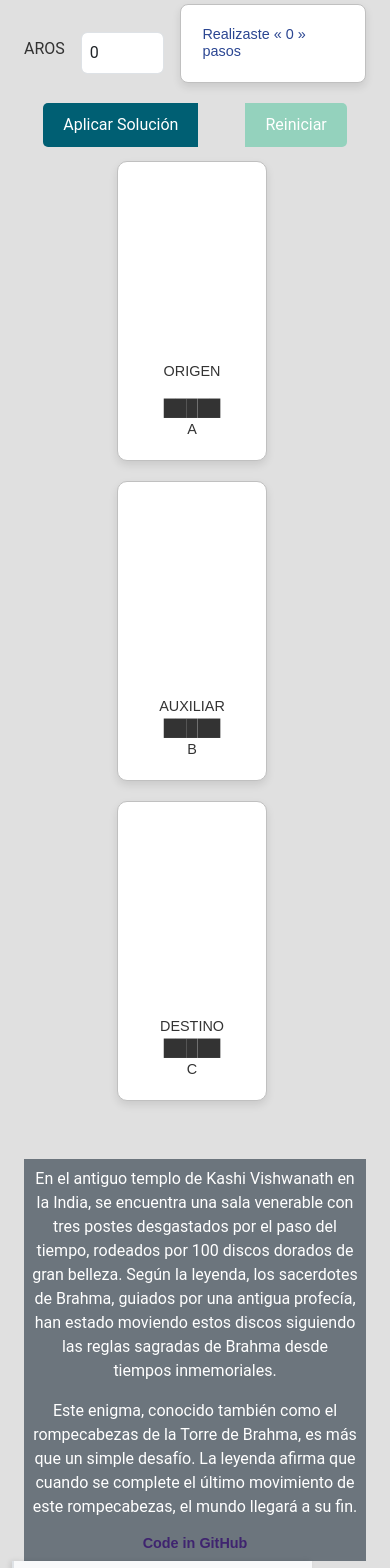
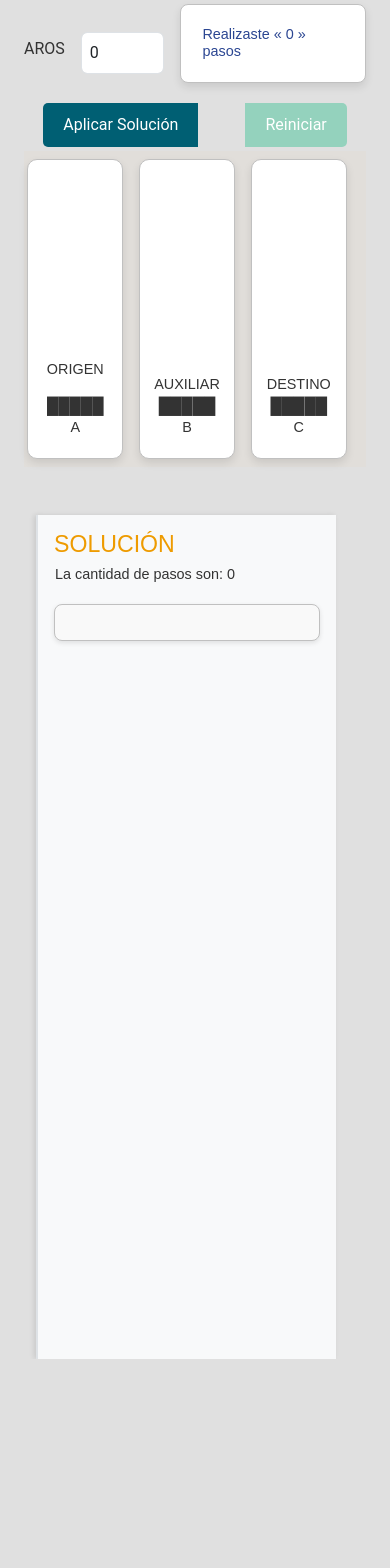
Before and after one commit to HX-MLuquez/tower_of_hanoi-in-javascript-, a React (Vite) app: page / in a window 390 px wide. Shown: the top 1568 px of the page. After the commit the page ends 1359 px from the top, so only its background shows below. Built offline with nearby package versions, Linux system fonts and the light colour scheme.

Commit message:
fix box in responsive

```diff
--- a/src/App.css
+++ b/src/App.css
@@ -61,12 +61,7 @@
 .dflex{
   display: flex;
 }
-@media only screen and (max-width: 780px) {
-  .dflex{
-    display: flex;
-    flex-wrap: wrap
-  }
-}
+
 
 /* Contenido */
 .box {
@@ -211,3 +206,28 @@
 h3{
   color: var(--tertiary-color) !important
 }
+
+
+
+@media only screen and (max-width: 768px) {
+  .dflex{
+    display: flex;
+    flex-wrap: wrap
+  }
+  #box_res{
+    background-color: #ee9b0007;
+
+   }
+   .boxi{
+    width: 28%;
+    margin: 0%;
+    margin-top: 8px;
+    margin-bottom: 8px;
+   }
+   #my_text{
+    display: none;
+   }
+   #solution{
+    margin-left: 24px;
+   }
+}
--- a/src/App.jsx
+++ b/src/App.jsx
@@ -195,10 +195,10 @@
             </div>
 
             <div className="#">
-              <div className="d-flex justify-content-center flex-wrap">
+              <div className="d-flex justify-content-center flex-wrap" id="box_res">
 
                 <div
-                  className="box center me-3 fixed-size"
+                  className="box center me-3 fixed-size boxi"
                   onClick={movePiece}
                   name="origin"
                 >
@@ -210,7 +210,7 @@
                   <h4>A</h4>
                 </div>
                 <div
-                  className="box center me-3 fixed-size"
+                  className="box center me-3 fixed-size boxi"
                   onClick={movePiece}
                   name="aux"
                 >
@@ -220,7 +220,7 @@
                   <h4>B</h4>
                 </div>
                 <div
-                  className="box center me-3 fixed-size"
+                  className="box center me-3 fixed-size boxi"
                   onClick={movePiece}
                   name="destiny"
                 >
@@ -237,7 +237,7 @@
           {/* Footer */}
           <div className="container mt-5">
             <div
-              className="col text-center bg-secondary p-2 text-white"
+              className="col text-center bg-secondary p-2 text-white" id="my_text"
               style={{ color: "gray" }}
             >
               <p>
@@ -267,6 +267,7 @@
         {/* Sidebar Solution */}
         <div
           className="top-0 end-0 p-3"
+          id="solution"
           style={{
             width: "300px",
             height: "100vh",
```
